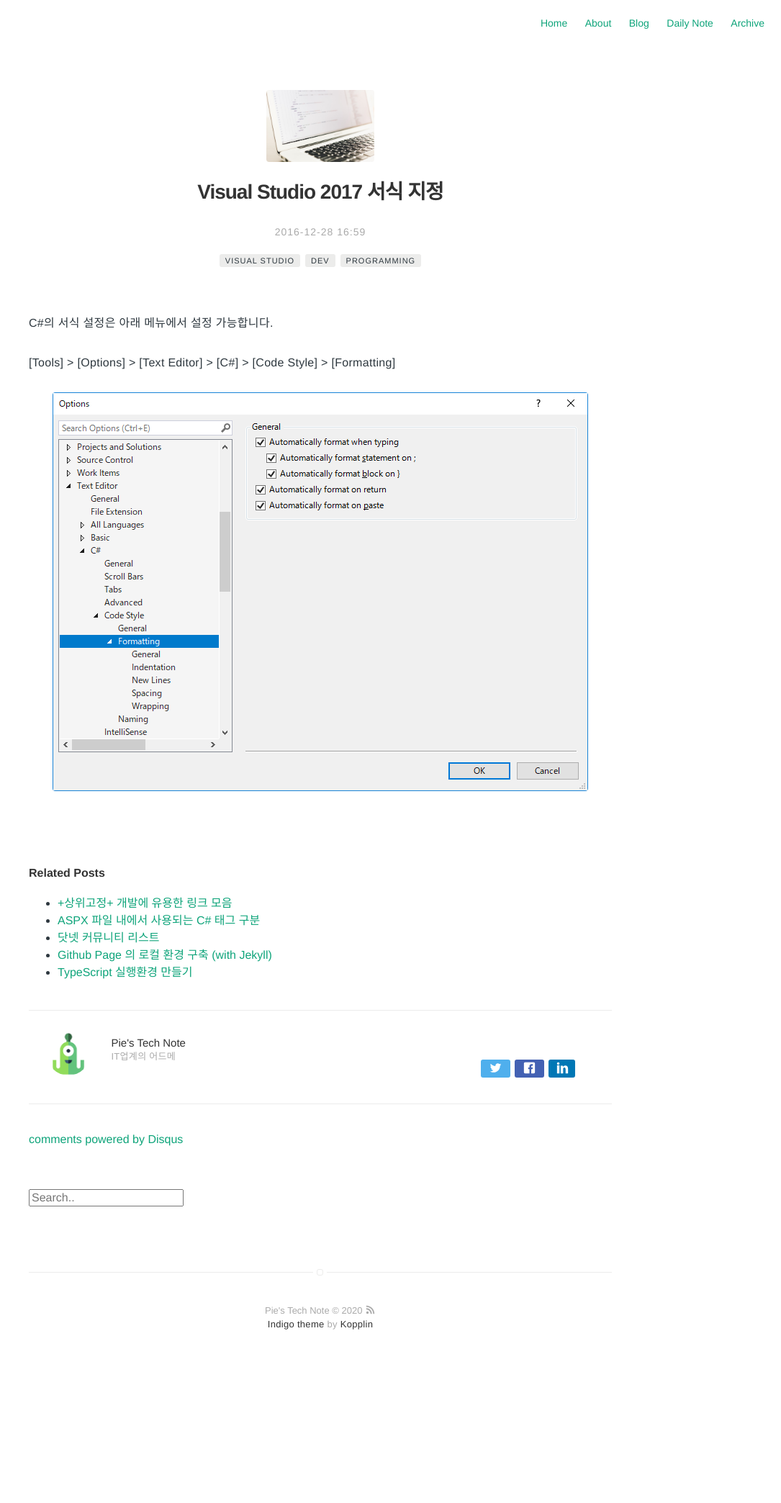
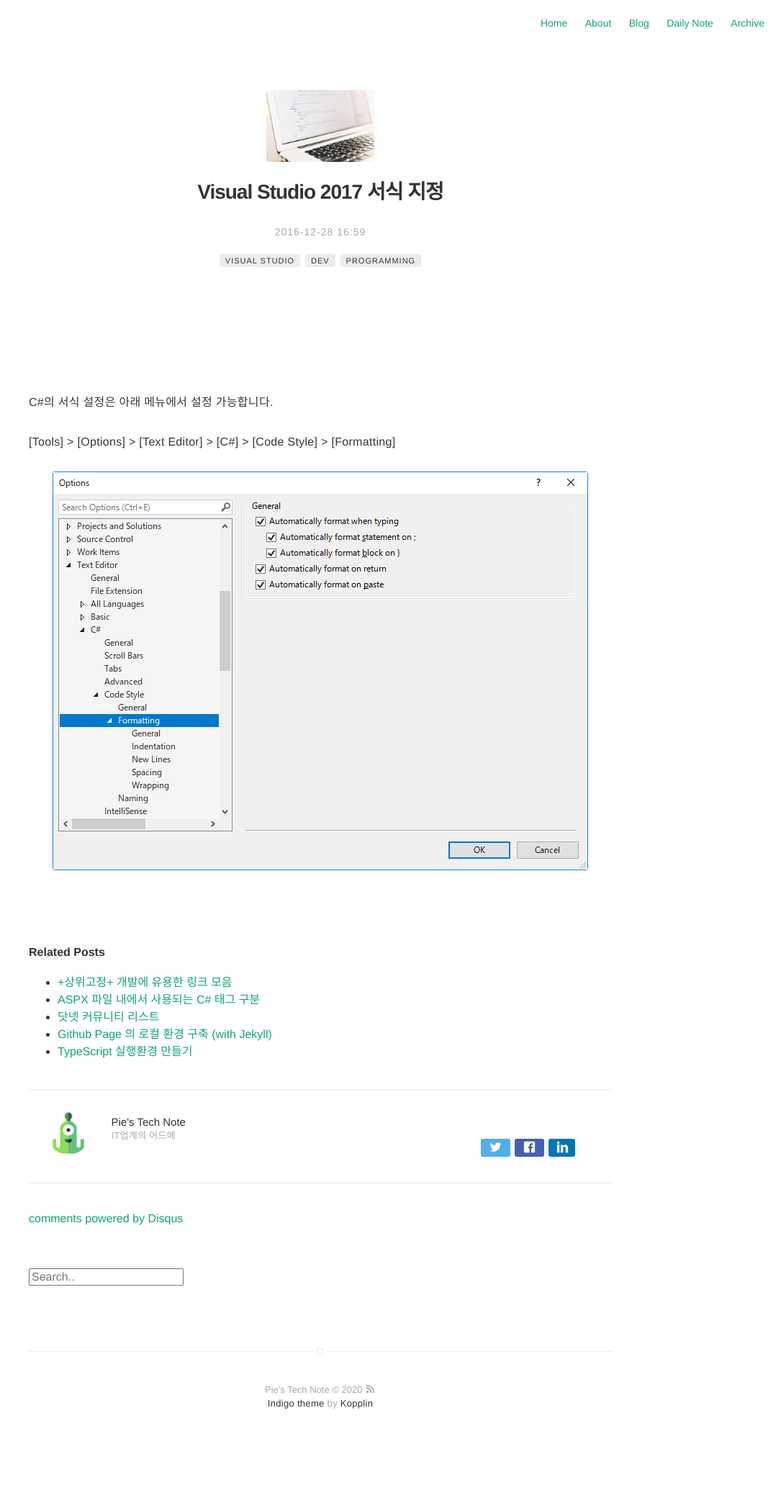
Before and after one commit to Pie001/pie001.github.io, a Jekyll site: the page built from _posts/2016-12-28-0054.md, in a window 1280 px wide. Shown: the whole page at 72% size, without its empty margins (195-1280 px from the left). Built offline with Jekyll 4.4.1, drawn with Linux system fonts in a browser that asks for light colours; comment, search, counter and statistics services are not loaded; before the commit the page ends 1978 px from its top, so only the background shows below that.

Commit message:
Update post.html

```diff
--- a/_layouts/post.html
+++ b/_layouts/post.html
@@ -27,11 +27,9 @@
 <script async src="https://pagead2.googlesyndication.com/pagead/js/adsbygoogle.js"></script>
 <!-- github.io_head -->
 <ins class="adsbygoogle"
-     style="display:block"
+     style="display:inline-block;width:728px;height:90px"
      data-ad-client="ca-pub-1007594823245099"
-     data-ad-slot="7774075638"
-     data-ad-format="auto"
-     data-full-width-responsive="true"></ins>
+     data-ad-slot="7774075638"></ins>
 <script>
      (adsbygoogle = window.adsbygoogle || []).push({});
 </script>
```
